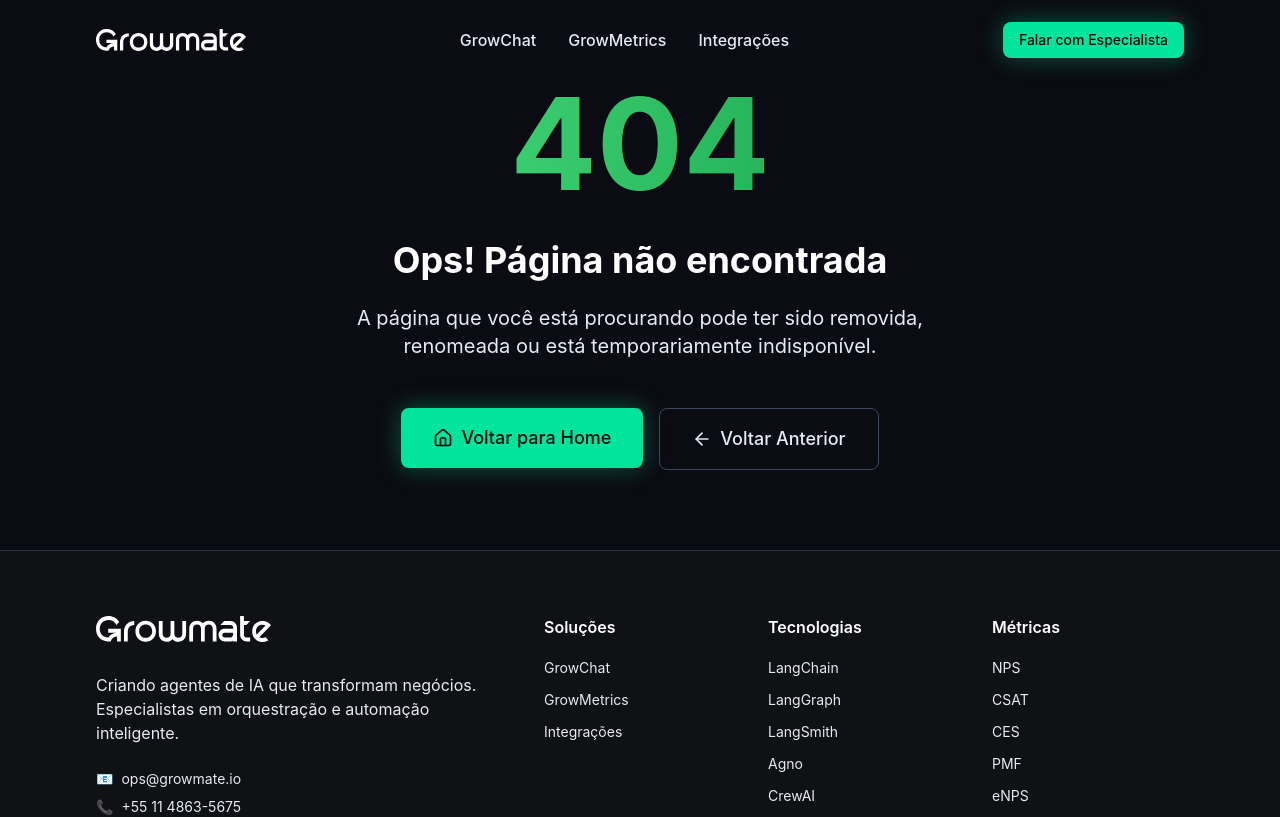
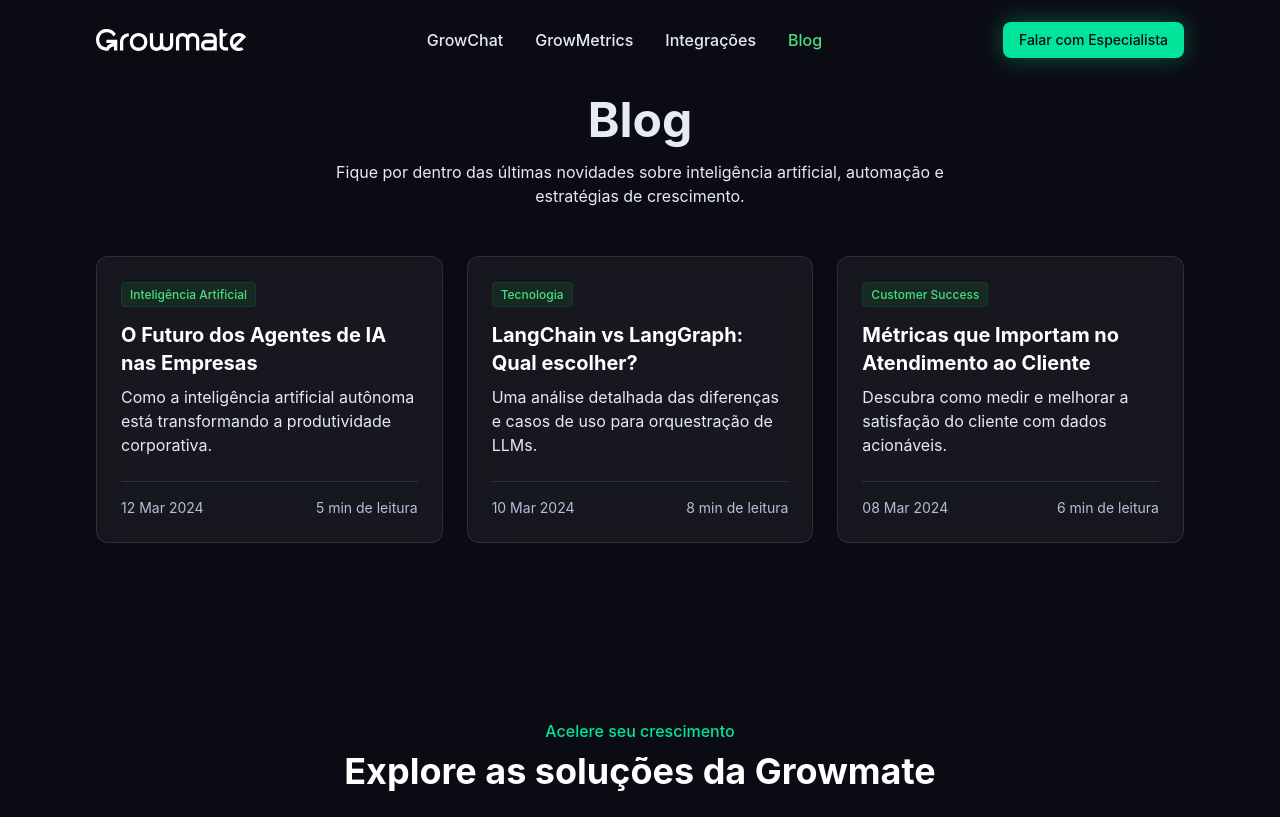
Before and after one commit to growmatesuite/site-new, a React (Vite) app: page /blog in a window 1280 px wide. Shown: the top 817 px of the page. Built offline with nearby package versions, Linux system fonts and the light colour scheme.

Commit message:
Blog página criada

```diff
--- a/src/App.tsx
+++ b/src/App.tsx
@@ -2,6 +2,7 @@
 import { BrowserRouter as Router, Routes, Route, useLocation } from "react-router-dom";
 import { HelmetProvider } from 'react-helmet-async';
 import Home from "@/pages/Home";
+import Blog from "@/pages/Blog";
 import Integracoes from "@/pages/Integracoes";
 import Privacy from "@/pages/Privacy";
 import Terms from "@/pages/Terms";
@@ -41,6 +42,7 @@
           <ScrollToTop />
           <Routes>
             <Route path="/" element={<Home />} />
+            <Route path="/blog" element={<Blog />} />
             <Route path="/integracoes" element={<Integracoes />} />
             <Route path="/growchat" element={<GrowChatProduct />} />
             <Route path="/growmetrics" element={<GrowMetrics />} />
--- a/src/components/layout/Header.tsx
+++ b/src/components/layout/Header.tsx
@@ -38,6 +38,7 @@
     { name: 'GrowChat', href: '/growchat' },
     { name: 'GrowMetrics', href: '/growmetrics' },
     { name: 'Integrações', href: '/integracoes' },
+    { name: 'Blog', href: '/blog' },
   ];
 
   return (
--- /dev/null
+++ b/src/pages/Blog.tsx
@@ -0,0 +1,94 @@
+import React from 'react';
+import { Helmet } from 'react-helmet-async';
+import { motion } from 'framer-motion';
+import { Container } from '@/components/ui/Container';
+import { Card } from '@/components/ui/Card';
+import { Header } from '@/components/layout/Header';
+import { Footer } from '@/components/layout/Footer';
+import ExploreSuite from '@/components/sections/ExploreSuite';
+
+const POSTS = [
+    {
+        title: "O Futuro dos Agentes de IA nas Empresas",
+        description: "Como a inteligência artificial autônoma está transformando a produtividade corporativa.",
+        date: "12 Mar 2024",
+        readTime: "5 min de leitura",
+        category: "Inteligência Artificial",
+    },
+    {
+        title: "LangChain vs LangGraph: Qual escolher?",
+        description: "Uma análise detalhada das diferenças e casos de uso para orquestração de LLMs.",
+        date: "10 Mar 2024",
+        readTime: "8 min de leitura",
+        category: "Tecnologia",
+    },
+    {
+        title: "Métricas que Importam no Atendimento ao Cliente",
+        description: "Descubra como medir e melhorar a satisfação do cliente com dados acionáveis.",
+        date: "08 Mar 2024",
+        readTime: "6 min de leitura",
+        category: "Customer Success",
+    }
+];
+
+export default function Blog() {
+    return (
+        <>
+            <Helmet>
+                <title>Blog | Growmate</title>
+                <meta name="description" content="Artigos sobre IA, automação e futuro do trabalho." />
+            </Helmet>
+
+            <div className="min-h-screen bg-black-base">
+                <Header />
+                <main className="pt-24 pb-24">
+                    <Container size="lg">
+                        <motion.div
+                            initial={{ opacity: 0, y: 20 }}
+                            animate={{ opacity: 1, y: 0 }}
+                            transition={{ duration: 0.6 }}
+                            className="text-center mb-12"
+                        >
+                            <h1 className="text-4xl md:text-5xl font-heading font-bold">Blog</h1>
+                            <p className="mt-4 text-gray-400 max-w-2xl mx-auto">
+                                Fique por dentro das últimas novidades sobre inteligência artificial,
+                                automação e estratégias de crescimento.
+                            </p>
+                        </motion.div>
+
+                        <div className="grid grid-cols-1 md:grid-cols-2 lg:grid-cols-3 gap-6">
+                            {POSTS.map((post, idx) => (
+                                <motion.div
+                                    key={idx}
+                                    initial={{ opacity: 0, y: 20 }}
+                                    animate={{ opacity: 1, y: 0 }}
+                                    transition={{ duration: 0.5, delay: idx * 0.1 }}
+                                >
+                                    <Card hoverable className="h-full flex flex-col">
+                                        <div className="mb-4">
+                                            <span className="text-xs font-medium px-2 py-1 rounded bg-green-900/30 text-green-400 border border-green-900/50">
+                                                {post.category}
+                                            </span>
+                                        </div>
+                                        <h3 className="text-xl font-bold mb-2 text-white group-hover:text-green-400 transition-colors">
+                                            {post.title}
+                                        </h3>
+                                        <p className="text-gray-400 mb-6 flex-grow">
+                                            {post.description}
+                                        </p>
+                                        <div className="flex items-center justify-between text-sm text-gray-500 mt-auto pt-4 border-t border-gray-800">
+                                            <span>{post.date}</span>
+                                            <span>{post.readTime}</span>
+                                        </div>
+                                    </Card>
+                                </motion.div>
+                            ))}
+                        </div>
+                    </Container>
+                </main>
+                <ExploreSuite />
+                <Footer />
+            </div>
+        </>
+    );
+}
```
